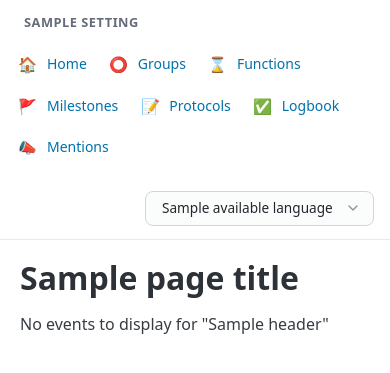
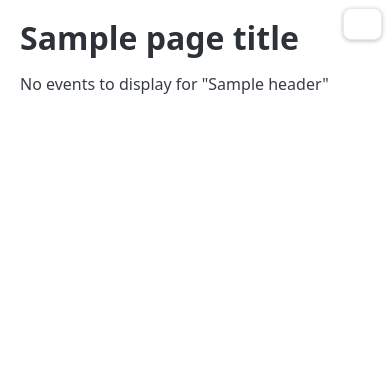
Before and after one commit to treibhausdonaufeld/nextcloud-bot, a Python web app: template app/templates/sections.html in a window 390 px wide. Shown: the top 373 px of the page. Run offline with Jinja, Linux system fonts and the light colour scheme; the template is opened without the code that fills it: most values are stand-ins (such as "Sample title", 1, 10 or a date in 2020); some libraries are stand-ins or nearby versions.

Commit message:
fix mobile navigation menu

```diff
--- a/app/static/app.css
+++ b/app/static/app.css
@@ -31,6 +31,13 @@ body {
   overflow-y: auto;
 }
 
+.sidebar-header {
+  display: flex;
+  align-items: center;
+  justify-content: space-between;
+  gap: 0.5rem;
+}
+
 .sidebar-brand {
   padding: 0 0.5rem;
   font-size: 0.8rem;
@@ -38,6 +45,31 @@ body {
   letter-spacing: 0.04em;
   text-transform: uppercase;
   color: var(--pico-muted-color);
+}
+
+/* The collapsible region holds the nav + language switcher. On desktop it
+   fills the sidebar so the language select can sit at the bottom. */
+.sidebar-collapsible {
+  display: flex;
+  flex-direction: column;
+  gap: 1.25rem;
+  flex: 1 1 auto;
+  min-height: 0;
+}
+
+/* Hamburger button — hidden on desktop, shown in the mobile top bar. */
+.nav-toggle {
+  display: none;
+  width: auto;
+  margin: 0;
+  padding: 0.3rem 0.6rem;
+  font-size: 1.25rem;
+  line-height: 1;
+  background: transparent;
+  color: var(--pico-color);
+  border: 1px solid var(--pico-muted-border-color);
+  border-radius: var(--pico-border-radius);
+  cursor: pointer;
 }
 
 .main-nav ul {
@@ -109,27 +141,68 @@ body {
     flex-direction: column;
   }
 
+  /* The sidebar reserves no layout space when closed: the brand is dropped,
+     the toggle floats, and the nav opens as an overlay drawer. So the content
+     gets the full viewport height. */
   .sidebar {
     position: static;
+    /* In the column layout, flex-basis is height — reset it so the (empty,
+       when closed) sidebar reserves no vertical space. */
+    flex: 0 0 auto;
     height: auto;
     width: 100%;
-    flex-direction: row;
-    flex-wrap: wrap;
+    padding: 0;
+    gap: 0;
+    background: transparent;
+    border-right: none;
+    border-bottom: none;
+    overflow: visible;
+  }
+
+  .sidebar-brand {
+    display: none;
+  }
+
+  /* Floating hamburger, always reachable, over the content's top-right. */
+  .nav-toggle {
+    display: inline-flex;
     align-items: center;
-    gap: 1rem;
-    border-right: none;
+    justify-content: center;
+    position: fixed;
+    top: 0.5rem;
+    right: 0.5rem;
+    z-index: 30;
+    background: var(--pico-card-background-color);
+    box-shadow: 0 1px 4px rgba(0, 0, 0, 0.25);
+  }
+
+  /* Drawer overlay: hidden until opened, then covers the top of the screen. */
+  .sidebar-collapsible {
+    display: none;
+    position: fixed;
+    top: 0;
+    left: 0;
+    right: 0;
+    z-index: 20;
+    gap: 0.75rem;
+    padding: 3.25rem 1rem 1rem;
+    max-height: 100vh;
+    overflow-y: auto;
+    background: var(--pico-card-background-color);
     border-bottom: 1px solid var(--pico-muted-border-color);
-    padding: 0.75rem 1rem;
+    box-shadow: 0 4px 12px rgba(0, 0, 0, 0.15);
+  }
+
+  .sidebar.nav-open .sidebar-collapsible {
+    display: flex;
   }
 
   .main-nav ul {
-    flex-direction: row;
-    flex-wrap: wrap;
+    flex-direction: column;
   }
 
   .sidebar-lang {
     margin-top: 0;
-    margin-left: auto;
   }
 
   .app-content > .container-fluid {
--- a/app/templates/base.html
+++ b/app/templates/base.html
@@ -10,8 +10,20 @@
   </head>
   <body>
     <div class="app-shell">
-      <aside class="sidebar">
+      <aside class="sidebar" id="sidebar">
+        <div class="sidebar-header">
           <div class="sidebar-brand">{{ settings.name }}</div>
+          <button
+            type="button"
+            class="nav-toggle"
+            aria-label="{{ _('Toggle navigation') }}"
+            aria-controls="sidebar-collapsible"
+            aria-expanded="false"
+          >
+            <span class="nav-toggle-icon" aria-hidden="true">☰</span>
+          </button>
+        </div>
+        <div class="sidebar-collapsible" id="sidebar-collapsible">
           <nav class="main-nav">
             <ul>
               <li><a href="/" {% if current_path == '/' %}aria-current="page"{% endif %}><span class="icon">🏠</span> {{ _("Home") }}</a></li>
@@ -31,10 +43,43 @@
               {% endfor %}
             </select>
           </form>
+        </div>
       </aside>
       <div class="app-content">
         <main class="container-fluid">{% block content %}{% endblock %}</main>
       </div>
     </div>
+    <script>
+      (function () {
+        const sidebar = document.getElementById('sidebar');
+        const toggle = sidebar && sidebar.querySelector('.nav-toggle');
+        if (!sidebar || !toggle) return;
+
+        function close() {
+          sidebar.classList.remove('nav-open');
+          toggle.setAttribute('aria-expanded', 'false');
+        }
+
+        toggle.addEventListener('click', function () {
+          const open = sidebar.classList.toggle('nav-open');
+          toggle.setAttribute('aria-expanded', open ? 'true' : 'false');
+        });
+
+        // Collapse the menu once the user picks a destination.
+        sidebar.querySelectorAll('.main-nav a').forEach(function (link) {
+          link.addEventListener('click', close);
+        });
+
+        // Dismiss the open drawer via outside tap or the Escape key.
+        document.addEventListener('click', function (e) {
+          if (sidebar.classList.contains('nav-open') && !sidebar.contains(e.target)) {
+            close();
+          }
+        });
+        document.addEventListener('keydown', function (e) {
+          if (e.key === 'Escape') close();
+        });
+      })();
+    </script>
   </body>
 </html>
```
Also changed, not shown: app/templates/protocols.html (+9 -11 lines), locales/de/LC_MESSAGES/messages.po, 2 other files. Lines whose indentation alone changed are shown as unchanged.
